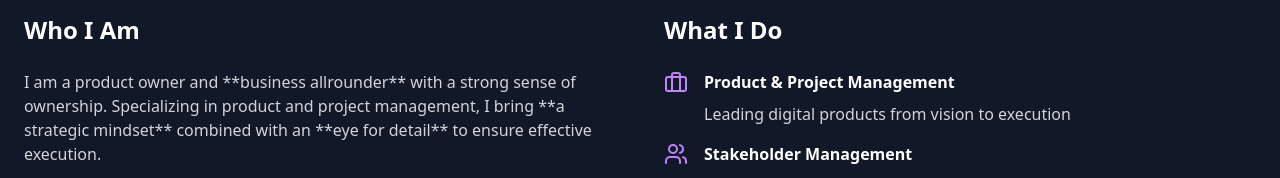
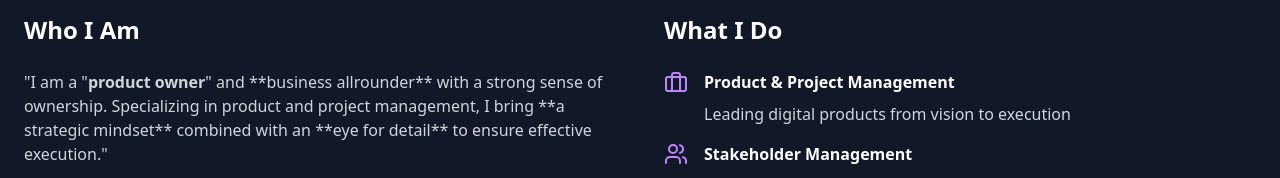
Before and after one commit to schminho/schminho.github.io, a React (Vite) app: page /about in a window 1280 px wide. Shown: the part 610-788 px from the top of the page. Built offline with nearby package versions, Linux system fonts and the light colour scheme.

Commit message:
Update AboutPage.tsx

```diff
--- a/src/pages/AboutPage.tsx
+++ b/src/pages/AboutPage.tsx
@@ -24,9 +24,11 @@ export function AboutPage() {
           <div>
             <h2 className="text-2xl font-semibold mb-6">Who I Am</h2>
             <p className="text-gray-300 mb-4">
-              I am a product owner and **business allrounder** with a strong sense of ownership.
+              "I am a "
+              <strong>product owner</strong>
+              " and **business allrounder** with a strong sense of ownership.
               Specializing in product and project management, I bring **a strategic mindset** combined
-              with an **eye for detail** to ensure effective execution.
+              with an **eye for detail** to ensure effective execution."
             </p>
             <p className="text-gray-300">
               With a passion for **technology and innovation**, I enjoy solving challenges, optimizing processes,
```
